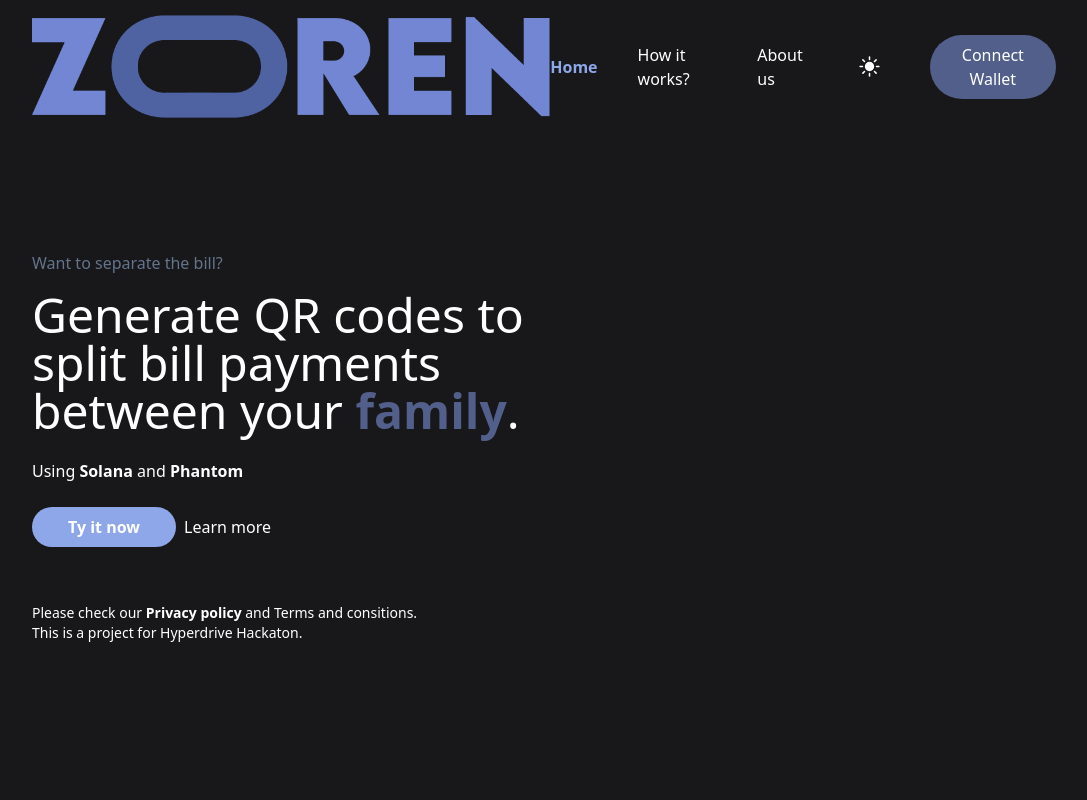
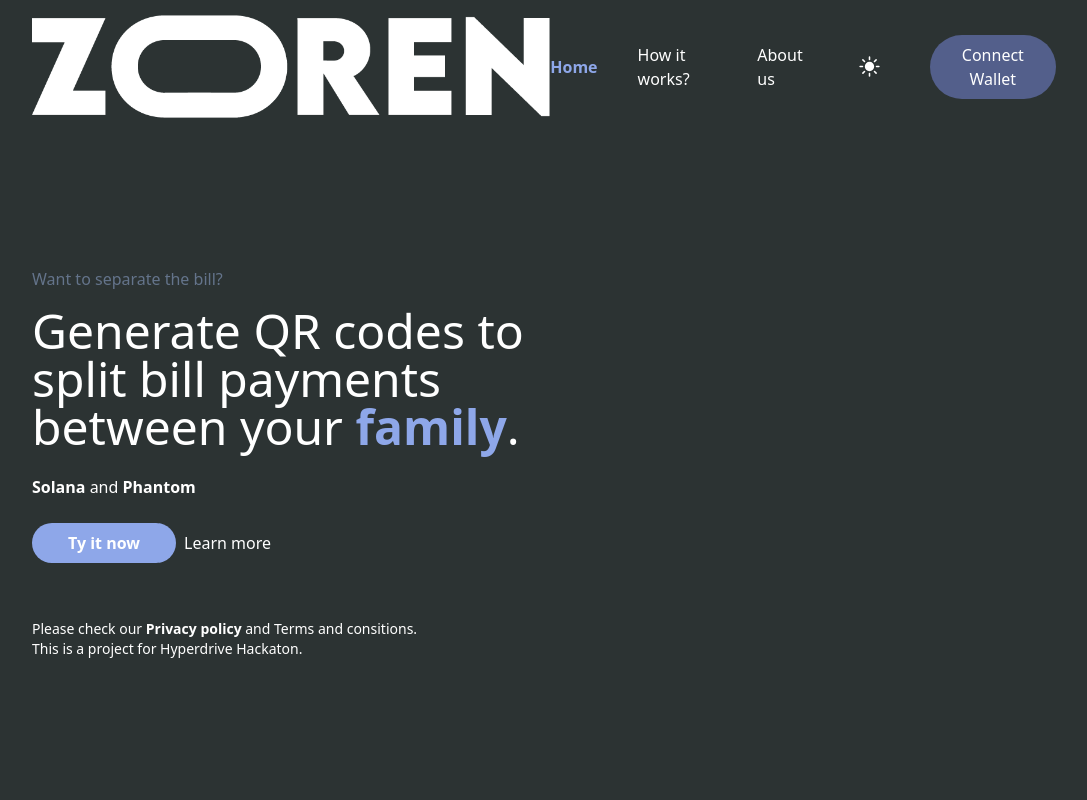
Before and after one commit to srteerra/zoren, a Next.js app: page / in a window 1280 px wide. Both pictures are taken after a click on the button 965 px from the left and 66 px from the top of the page. Shown: the top 800 px of the page, without its empty margins (96-1183 px from the left). Built offline with nearby package versions, Linux system fonts and the light colour scheme.

Commit message:
feat: add footer component & fix login nav logo :sparkles:

```diff
--- a/package.json
+++ b/package.json
@@ -11,6 +11,7 @@
   "dependencies": {
     "@emotion/react": "^11.11.1",
     "@fortawesome/fontawesome-svg-core": "^6.4.2",
+    "@fortawesome/free-brands-svg-icons": "^6.4.2",
     "@fortawesome/free-solid-svg-icons": "^6.4.2",
     "@fortawesome/react-fontawesome": "^0.2.0",
     "@headlessui/react": "^1.7.17",
--- a/src/components/LoginNav.jsx
+++ b/src/components/LoginNav.jsx
@@ -9,6 +9,7 @@ import Link from "next/link";
 
 // Images
 import logo from "../../public/logos/horizontal-color.png";
+import logo_l from "../../public/logos/horizontal-light.png";
 import RegionChange from "./Region";
 
 const LoginNav = () => {
@@ -68,10 +69,20 @@ const LoginNav = () => {
     <nav className="h-1/6 w-full">
       {show ? slide : null}
       <div className="w-4/5 h-full flex items-center justify-between mx-auto">
-        <div>
+        <div className="block dark:hidden">
           <Image
             priority={true}
             src={logo}
+            alt="logo"
+            width={90}
+            height={90}
+            className="w-auto"
+          />
+        </div>
+        <div className="hidden dark:block">
+          <Image
+            priority={true}
+            src={logo_l}
             alt="logo"
             width={90}
             height={90}
--- a/src/pages/index.js
+++ b/src/pages/index.js
@@ -3,6 +3,7 @@ import { LoginNav } from "@/components/LoginNav";
 import Link from "next/link";
 import { useEffect, useState } from "react";
 import { ViewfinderCircleIcon } from "@heroicons/react/24/solid";
+import { Footer } from "@/components/Footer";
 
 // Images
 import ticket from "../../public/images/ticket.png";
@@ -34,21 +35,24 @@ const Home = () => {
       <LoginNav />
 
       {/* Fisrt section */}
-      <div className="w-full lg:w-4/5 mx-auto flex h-5/6 items-center">
+      <div className="w-full lg:w-4/5 mt-4 mx-auto flex h-5/6 items-center">
         {/* left side */}
         <div className="w-full text-center md:text-start md:w-1/2 p-8 lg:p-0 overflow-hidden">
           <div className="">
             <p className="text-slate-500 my-4">Want to separate the bill?</p>
             <div>
-              <p className="text-4xl lg:text-5xl font-light">
+              <h1 className="text-4xl lg:text-5xl font-light">
                 Generate QR codes to <br /> split bill payments <br /> between
                 your
-                <span className="text-primary font-bold"> {show}</span>.
-              </p>
+                <span className="text-primary dark:text-secondary font-bold">
+                  {" "}
+                  {show}
+                </span>
+                .
+              </h1>
             </div>
 
             <p className="my-6">
-              Using{" "}
               <Link href={"/"}>
                 <strong>Solana</strong>
               </Link>{" "}
@@ -142,6 +146,7 @@ const Home = () => {
         </div>
         <div className="h-3/6 flex items-end justify-center bg-[url('../../public/images/banner.png')] bg-no-repeat bg-cover lg:bg-contain bg-center"></div>
       </div>
+      <Footer />
     </div>
   );
 };
--- a/src/pages/layout.js
+++ b/src/pages/layout.js
@@ -7,7 +7,7 @@ export default function Layout({ children }) {
   const route = usePathname();
   const limits = ["/", "/how", "/about"];
   return (
-    <main className="flex flex-col-reverse lg:flex-row">
+    <main className="flex flex-col-reverse lg:flex-row dark:bg-dark">
       <Sidebar />
       <div
         className={
```
Also changed, not shown: 1 other file (tests, documents, lock files or other folders).
